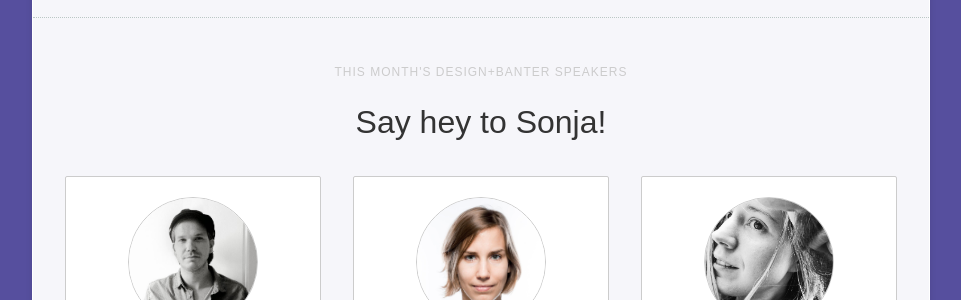
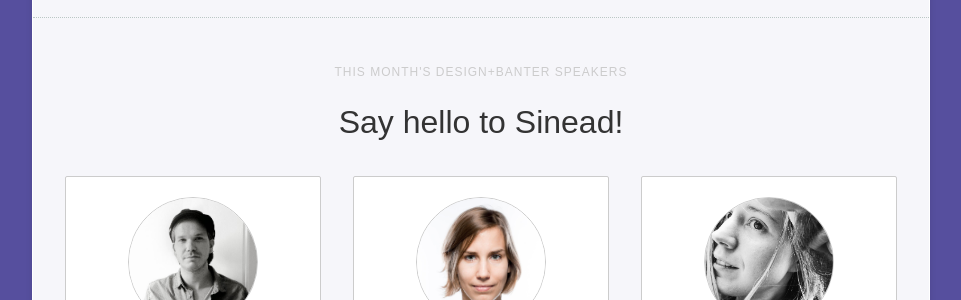
Before and after one commit to design-and-banter/db-dotcom, a Jekyll site: the page built from index.html, in a window 1280 px wide and 900 px high, scrolled down 941 px. Shown: the part 156-456 px from the top of the window, without its empty margins (159-1120 px from the left). Built offline with Jekyll 4.4.1, drawn with Linux system fonts in a browser that asks for light colours; nearby versions of some CDN libraries; comment, search, counter and statistics services are not loaded.

Commit message:
fix title

```diff
--- a/_includes/event.html
+++ b/_includes/event.html
@@ -16,7 +16,7 @@
     <span class="strap">This month's Design+Banter speakers</span>
 
 
-    <h1>Say hey to Sonja!</h1>
+    <h1>Say hello to Sinead!</h1>
 
 
     <ul>
```
